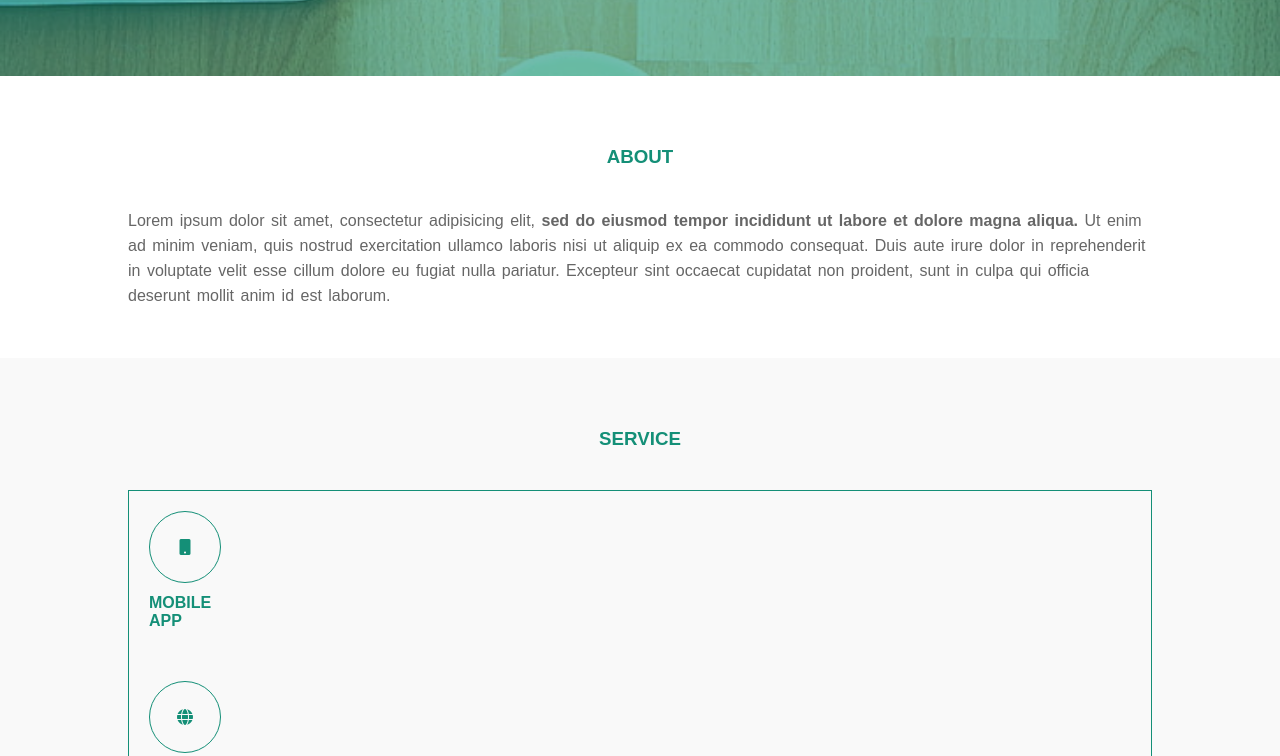
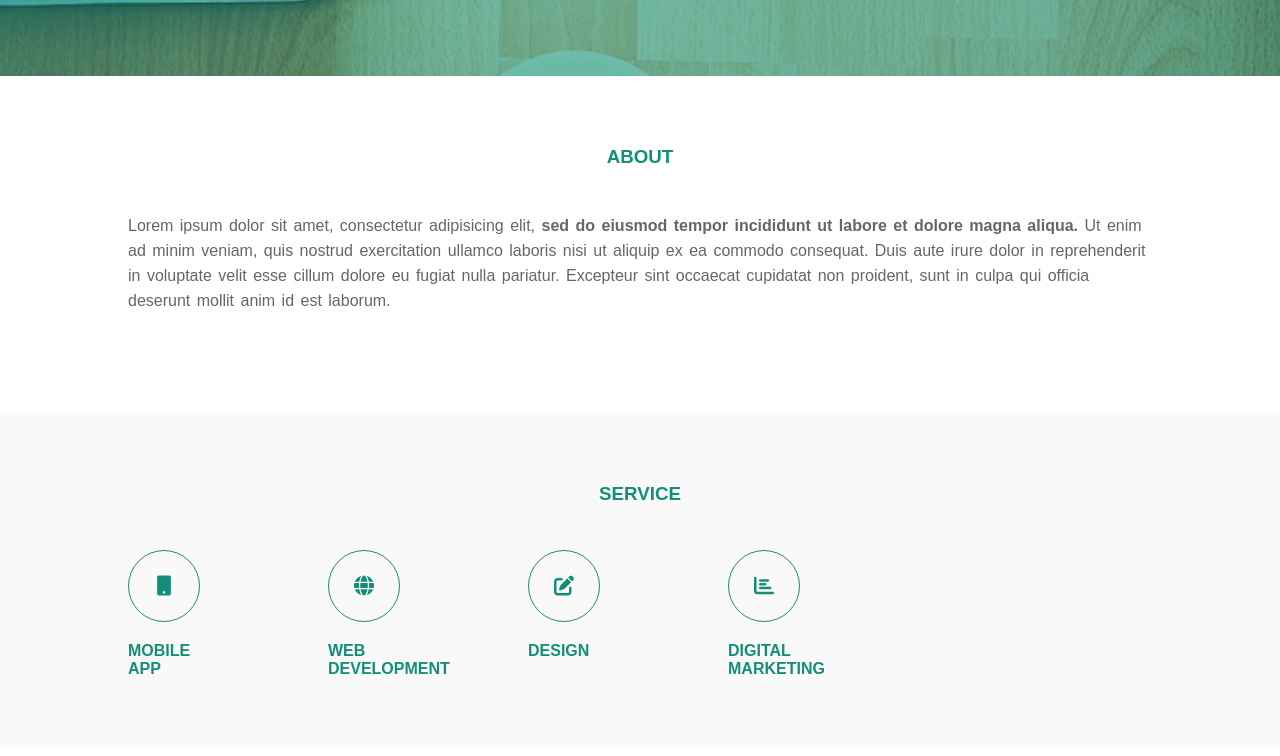
Before and after one commit to davidpencoba/company-profile, a plain HTML site: page index.html in a window 1280 px wide. Shown: the part 600-1356 px from the top of the page. Drawn offline with Linux system fonts and the light colour scheme.

Commit message:
fix fitur service

```diff
--- a/css/style.css
+++ b/css/style.css
@@ -109,9 +109,12 @@ section h3 {
     text-align: center;
     padding: 20px 0;
     color: #148F77;
-    margin-bottom: 20px;
+    margin-bottom: 25px;
 }
 
+.about  {
+    padding-bottom: 100px;
+}
 .about p {
     color : #666;
     word-spacing: 2px;
@@ -122,20 +125,21 @@ section h3 {
 
 
 .service {
-   background-color: #f9f9f9;
+    background-color: #f9f9f9;
 }
 
 .box {
-    border: 1px solid;
+
     color: #148F77;
 
 }
 
 .box .col-4 {
     width: 25px;
-    padding: 20px;
-    box
-    border: 1px solid;
+    padding-right: 200px;
+    box-sizing:border-box;
+    text-align: center;
+    float: left;
 
 }
 
@@ -145,10 +149,13 @@ section h3 {
     border: 1px solid;
     border-radius: 50%;
     text-align: center ;
-    line-height: 71px;
+    line-height: 70px;
+    font-size: 20px;
+    margin: 0 auto;
 
 }
 
 .box .col-4  h4{
-    margin: 11px 0;
+    margin: 20px 0;
+    position: center;
 }
```
